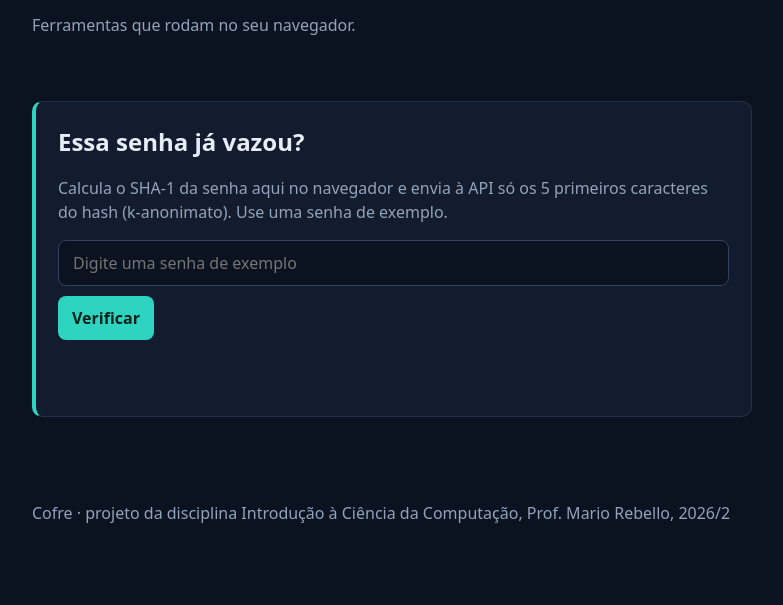
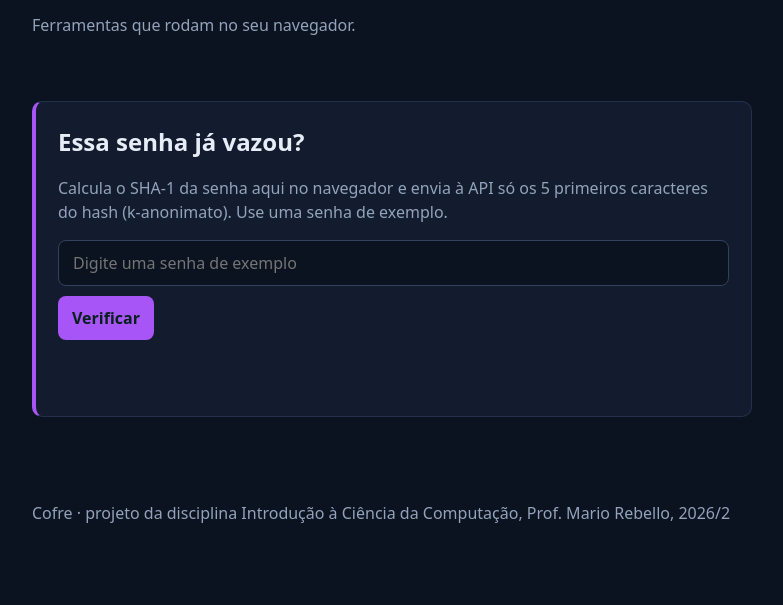
Before and after one commit to HiagoSilva04/Cofre, a plain HTML site: page index.html in a window 1280 px wide. Shown: the part 195-800 px from the top of the page, without its empty margins (248-1031 px from the left). Drawn offline with Linux system fonts and the light colour scheme.

Commit message:
Troquei a cor de --destaque para roxo

```diff
--- a/style.css
+++ b/style.css
@@ -1,6 +1,6 @@
 /* Cores do Cofre */
 :root {
-  --destaque: #2dd4bf;
+  --destaque: #a855f7;
   --fundo: #0b1220;
   --cartao: #131c2e;
   --texto: #e6edf7;
```
